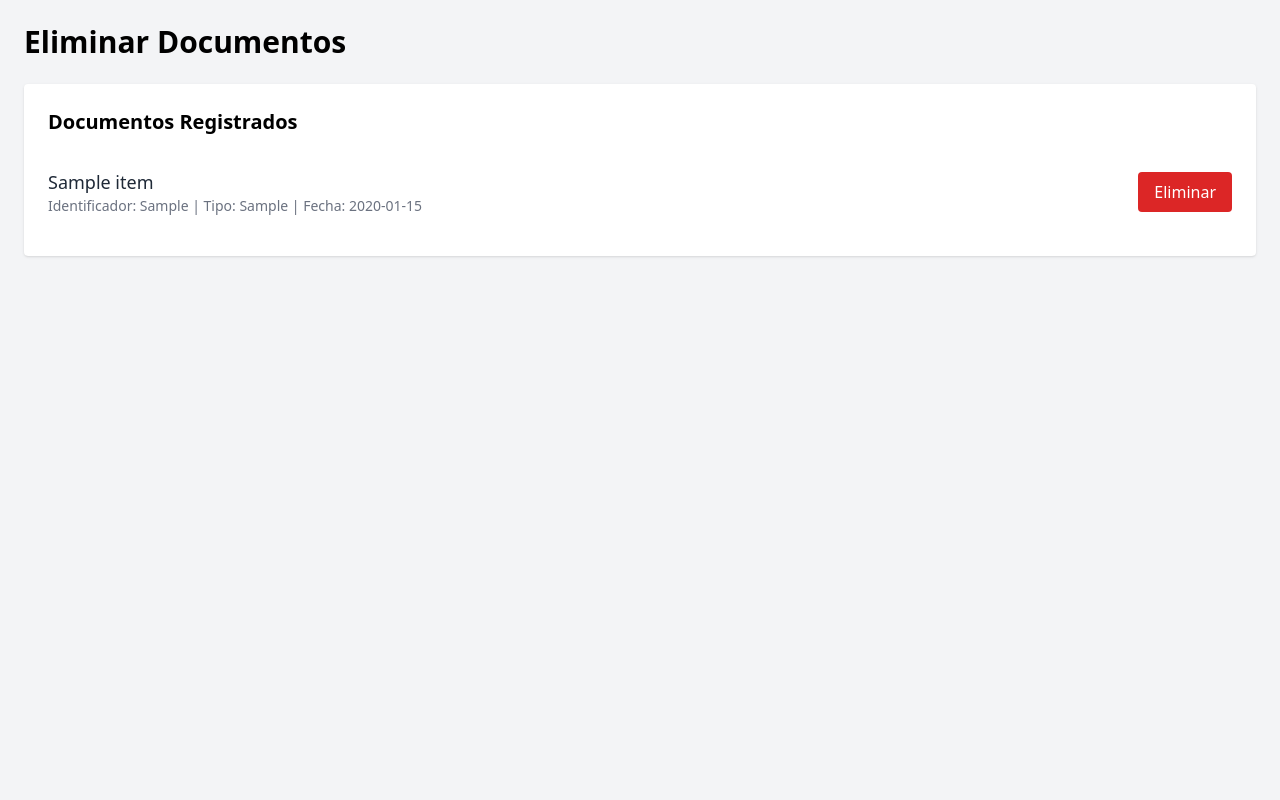
After one commit to cr4t3/BoletinOficial, a Flask app: template templates/admin_delete.html in a window 1280 px wide. The commit adds this page. Run offline with Flask 3, Linux system fonts and the light colour scheme; the template is opened without the code that fills it: values that come from a table or form of the project are taken from there, others are empty; tables that the repository leaves empty hold one stand-in row (values such as "Sample post"); some libraries are stand-ins or nearby versions.

Commit message:
added a delete option and a main menu for admin

```diff
--- a/main.py
+++ b/main.py
@@ -42,7 +42,7 @@ EXPIRATION_TIME = 3600  # 1 hour expiration time
 
 @app.before_request
 def before_request():
-    if request.path == '/login' or request.path == '/admin':
+    if request.path == '/login' or request.path.startswith('/admin'):
         return
 
     token = request.cookies.get('access_token')
@@ -78,6 +78,15 @@ def before_request():
         res.set_cookie('access_token', token, max_age=EXPIRATION_TIME)
         return res
 
+@app.before_request
+def check_admin():
+    if request.path.startswith('/admin'):
+        token = request.cookies.get('admin_token')
+        if not token or token not in admin_storage or not admin_storage[token][0]:
+            res = make_response(redirect('/login'))
+            res.set_cookie('admin_token', '', expires=0)  # Clear the admin token
+            return res
+
 @app.route('/login', methods=['GET', 'POST'])
 def login():
     if request.method == 'POST':
@@ -99,13 +108,20 @@ def login():
             return redirect('/admin')
         return render_template('login.html')
 
-@app.route('/admin', methods=['GET', 'POST'])
-def admin():
+@app.route('/admin', methods=['GET'])
+def admin_dashboard():
+    if request.cookies.get('admin_token') not in admin_storage or not admin_storage[request.cookies.get('admin_token')][0]:
+        return redirect('/login')
+
+    return render_template('admin.html')
+
+@app.route('/admin/create', methods=['GET', 'POST'])
+def admin_create():
     if request.cookies.get('admin_token') not in admin_storage or not admin_storage[request.cookies.get('admin_token')][0]:
         return redirect('/login')
 
     if request.method == 'GET':
-        return render_template('admin.html', types=Type.query.all(), items=Item.query.all())
+        return render_template('admin_create.html', types=Type.query.all(), items=Item.query.all())
 
     if request.method == 'POST':
         title = request.form.get('title')
@@ -118,13 +134,31 @@ def admin():
         type_id = Type.query.filter_by(singular=type).first().id if type else None
 
         if None in [title, type, text, description, identifier]:
-            return render_template('admin.html', error="Todos los campos son obligatorios", types=Type.query.all(), items=Item.query.all())
+            return render_template('admin_create.html', types=Type.query.all(), items=Item.query.all())
 
         new_item = Item(title=title, description=description, date=date, text=text, type_id=type_id, identifier=identifier)
         db.session.add(new_item)
         db.session.commit()
 
-        return redirect('/admin')
+        return redirect('/admin/create')
+
+@app.route('/admin/delete', methods=['GET', 'POST'])
+def admin_delete():
+    if request.cookies.get('admin_token') not in admin_storage or not admin_storage[request.cookies.get('admin_token')][0]:
+        return redirect('/login')
+
+    if request.method == 'GET':
+        return render_template('admin_delete.html', items=Item.query.all())
+
+    if request.method == 'POST':
+        item_id = request.form.get('item_id')
+        item = Item.query.filter_by(id=item_id).first()
+
+        if item:
+            db.session.delete(item)
+            db.session.commit()
+
+        return redirect('/admin/delete')
 
 @app.route('/', methods=['GET'])
 def home():
--- /dev/null
+++ b/templates/admin_delete.html
@@ -0,0 +1,44 @@
+<!DOCTYPE html>
+<html lang="es">
+<head>
+  <meta charset="UTF-8" />
+  <meta name="viewport" content="width=device-width, initial-scale=1" />
+  <title>Admin Dashboard | Eliminar Documentos</title>
+  <script src="https://cdn.tailwindcss.com"></script>
+</head>
+<body class="bg-gray-100 min-h-screen p-6">
+  <div class="max-w-7xl mx-auto">
+    <h1 class="text-3xl font-bold mb-6">Eliminar Documentos</h1>
+
+    <!-- LISTA DE DOCUMENTOS -->
+    <section class="bg-white p-6 rounded shadow">
+      <h2 class="text-xl font-semibold mb-4">Documentos Registrados</h2>
+
+      {% if items %}
+        <ul class="divide-y divide-gray-200">
+          {% for item in items %}
+          <li class="flex items-center justify-between py-4">
+            <div>
+              <p class="text-lg font-medium text-gray-800">{{ item.title }}</p>
+              <p class="text-sm text-gray-500">
+                Identificador: {{ item.identifier }} | Tipo: {{ item.type.singular|capitalize }} | Fecha: {{ item.date }}
+              </p>
+            </div>
+            <form action="/admin/delete" method="POST">
+            <input type="hidden" name="item_id" value="{{ item.id }}">
+                <button type="submit"
+                    class="bg-red-600 text-white px-4 py-2 rounded hover:bg-red-700 transition"
+                    onclick="return confirm('¿Seguro que querés eliminar &quot;{{ item.title }}&quot;?');">
+                    Eliminar
+                </button>
+            </form>
+          </li>
+          {% endfor %}
+        </ul>
+      {% else %}
+        <p class="text-gray-600">No hay documentos disponibles para eliminar.</p>
+      {% endif %}
+    </section>
+  </div>
+</body>
+</html>
--- a/templates/text.html
+++ b/templates/text.html
@@ -22,7 +22,7 @@
         <!-- Text Header -->
         <div class="mb-6">
             <h3 class="text-lg font-bold text-gray-800 mb-2">{{ data.type.singular|capitalize() }} {{ data.identifier }}</h3>
-            <p class="text-base text-gray-600 mb-4">{{ data.description }}</p>
+            <p class="text-base text-gray-600 mb-4 font-semibold">{{ data.description }}</p>
         </div>
 
         <!-- Text Content -->
```
Also changed, not shown: templates/admin.html (+13 -43 lines), templates/admin_create.html (added, +54 -0 lines), templates/base.html (+4 -4 lines).
